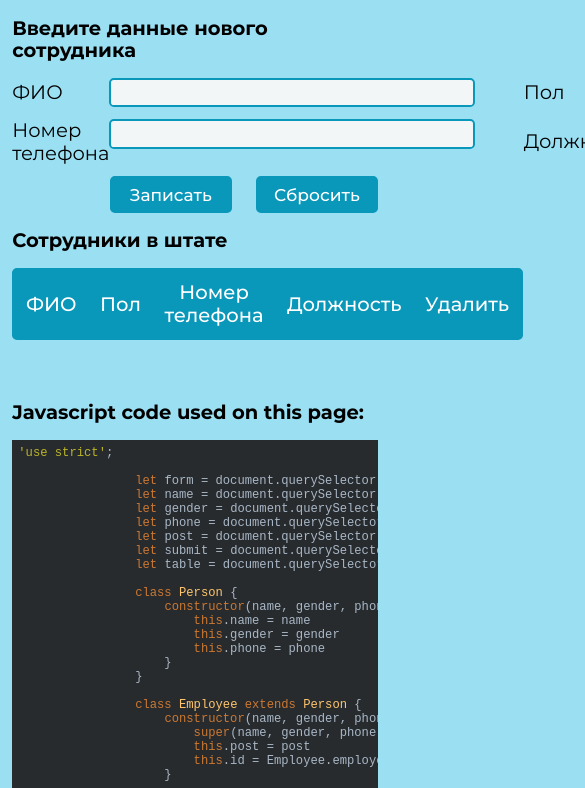
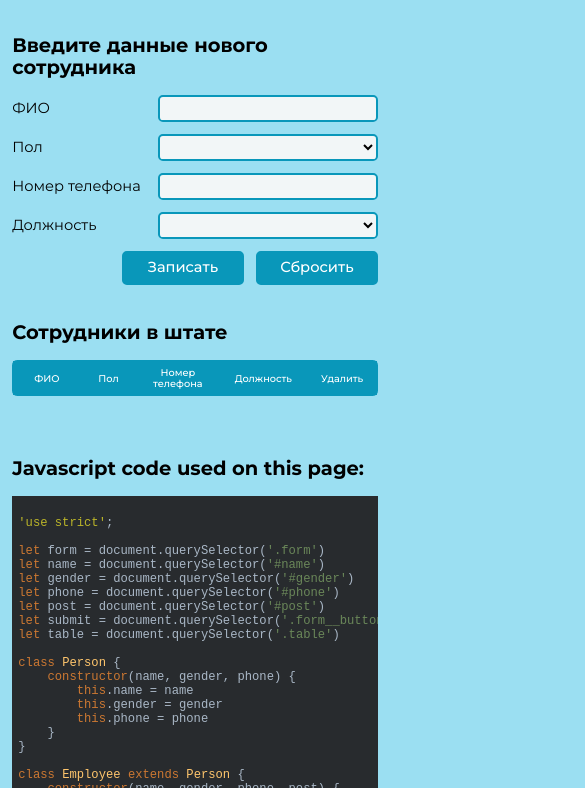
Before and after one commit to Belaz4x4/OOP_JS, a website: page index.html in a window 390 px wide. Shown: the part 56-844 px from the top of the page, 585 px wide, since content can reach past the window. Drawn offline with Linux system fonts and the light colour scheme.

Commit message:
adaptive completed

```diff
--- a/sass/form.sass
+++ b/sass/form.sass
@@ -2,7 +2,6 @@
     display: grid
     grid-template-columns: 1fr 1fr
     grid-gap: 1rem 4rem
-    // column-gap:
 
 .form__element
     display: grid
@@ -31,3 +30,21 @@
 
 .form__button:nth-child(2)
     margin-left: 2rem
+
+@media(max-width: 780px)
+    .form__input-wrapper
+        grid-template-columns: 100%
+        row-gap: 1rem
+
+    .form__label
+        font-size: 1.2rem
+
+    .form__input
+        width: 18rem
+        height: 2.2rem
+        justify-self: end
+
+        font-size: 1.2rem
+
+    .form__button:nth-child(2)
+        margin-left: 1rem
--- a/sass/main.sass
+++ b/sass/main.sass
@@ -71,10 +71,19 @@ button
         font-size: 2.4rem
 
     h2
+        margin-top: 3rem
+
         font-size: 1.6rem
 
     .container
         margin-right: 1rem
         margin-left: 1rem
 
+    button
+        width: 10rem
+        height: 2.8rem
+
+        font-size: 1.2rem
+
+
 /*# sourceMappingURL=main.sass.map */
--- a/sass/table.sass
+++ b/sass/table.sass
@@ -36,3 +36,39 @@ table td
     display: block
     margin-left: auto
     margin-right: auto
+
+@media(max-width: 780px)
+    .table
+        width: 30rem
+        font-size: 0.8rem
+
+        border: 0.1rem solid #0997ba
+
+    table td
+        padding: 0.4rem
+
+        border: 0.1rem solid #0997ba
+
+    .table__row
+        font-size: 0.8rem
+
+    .table__name
+        width: 10rem
+
+    .table__gender
+        width: 8rem
+
+    .table__phone
+        width: 10rem
+
+    .table__post
+        width: 10rem
+
+    .table__del
+        width: 8rem
+
+    .table__del-button
+        width: 6rem
+        height: 2.4rem
+
+        font-size: 0.8rem
```
Also changed, not shown: index.html (+3 -1 lines), css/style.css, 1 other file.
